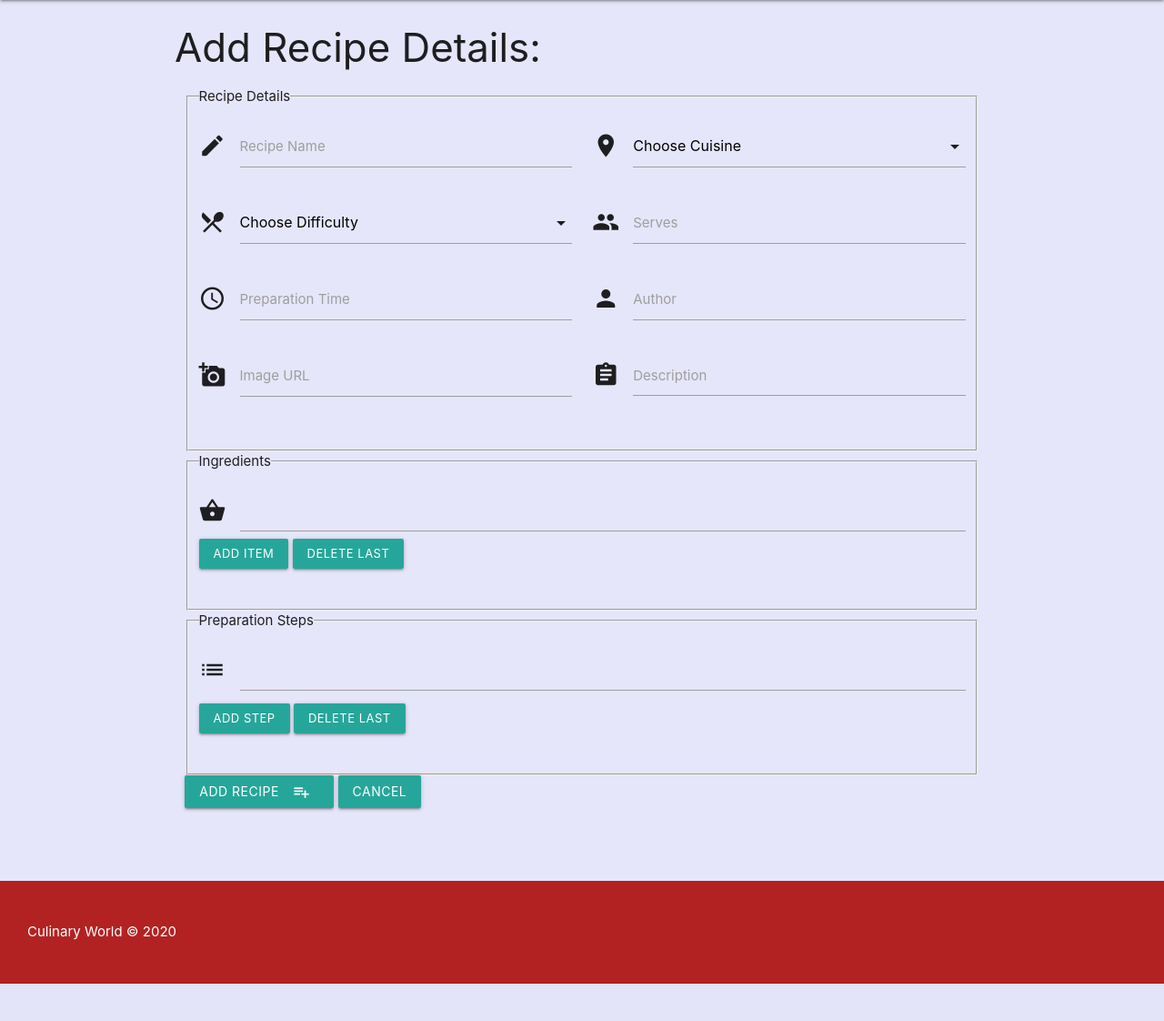
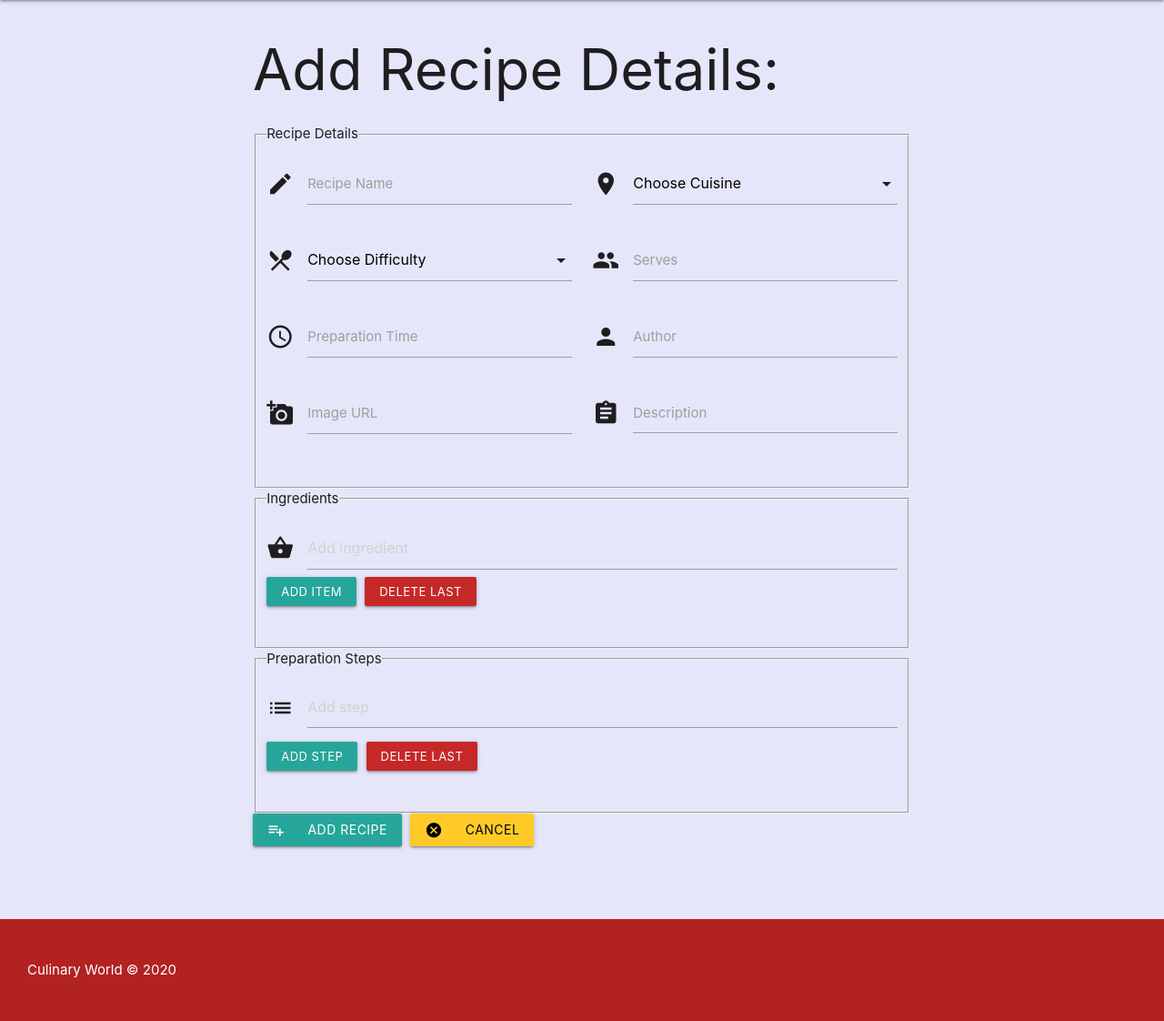
Before and after one commit to adrian80z/Culinary-World, a Flask app: page /add_recipe in a window 1280 px wide. Shown: the part 64-1186 px from the top of the page at 91% size. Before the commit the page ends 1145 px from the top, so only its background shows below. Run offline with Flask 2, Linux system fonts and the light colour scheme; the visitor is signed in with stand-in values (Sample User, id 1); data that the repository does not hold is empty; some libraries are stand-ins or nearby versions.

Commit message:
maxlength  to input added, footer block added

```diff
--- a/templates/add_recipe.html
+++ b/templates/add_recipe.html
@@ -1,15 +1,16 @@
 {% extends 'base.html' %}
 {% block content %}
 
-<h3>Add Recipe Details:</h3>
 <div class="row">
-    <form action="{{ url_for('insert_recipe') }}" method="POST" class="col s12">
+    <div class="col s12 l10 offset-l1">
+        <h1 class="main-title">Add Recipe Details:</h1>
+        <form action="{{ url_for('insert_recipe') }}" method="POST" class="add-form">
             <fieldset>
                 <legend>Recipe Details</legend>
                 <div class="row">
                     <div class="input-field col s12 m6">
                         <i class="material-icons prefix">create</i>
-                    <input id="recipe_name" name="recipe_name" type="text" class="validate">
+                        <input id="recipe_name" name="recipe_name" type="text" class="validate" maxlength="40">
                         <label for="recipe_name">Recipe Name</label>
                     </div>
 
@@ -26,49 +27,52 @@
 
                     <div class="input-field col s12 m6">
                         <i class="material-icons prefix">restaurant_menu</i>
-                    <select id="difficulty" name="difficulty" required>
+                        <select id="category" name="difficulty" required>
                             <option value="" disabled selected>Choose Difficulty</option>
-                        <option value="Easy">Easy</option>
-                        <option value="Medium">Medium</option>
-                        <option value="Hard">Hard</option>
+                            {% for difficult in level %}
+                            <option value="{{ difficult.d_level }}">{{ difficult.d_level }}
+                            </option>
+                            {% endfor %}
                         </select>
                     </div>
 
                     <div class="input-field col s12 m6">
                         <i class="material-icons prefix">people</i>
-                    <input id="serves" name="serves" type="text" class="validate">
+                        <input id="serves" name="serves" type="number" class="validate" min="1">
                         <label for="serves">Serves</label>
                     </div>
                     <div class="input-field col s12 m6">
                         <i class="material-icons prefix">access_time</i>
-                    <input id="prep_time" name="prep_time" type="text" class="validate">
+                        <input id="prep_time" name="prep_time" type="text" class="validate" maxlength=10>
                         <label for="prep_time">Preparation Time</label>
                     </div>
                     <div class="input-field col s12 m6">
                         <i class="material-icons prefix">person</i>
-                    <input id="author" name="author" type="text" class="validate">
+                        <input id="author" name="author" type="text" class="validate" maxlength="30">
                         <label for="author">Author</label>
                     </div>
                     <div class="input-field col s12 m6">
                         <i class="material-icons prefix">add_a_photo</i>
-                    <input id="image_url" name="image_url" type="text" class="validate">
+                        <input id="image_url" name="image_url" type="url" class="validate" required>
                         <label for="image_url">Image URL</label>
                     </div>
                     <div class="input-field col s12 m6">
                         <i class="material-icons prefix">assignment</i>
-                    <textarea name="description" id="description" class="materialize-textarea" required></textarea>
+                        <textarea name="description" id="description" class="materialize-textarea" required
+                            maxlength="500"></textarea>
                         <label for="description">Description</label>
                     </div>
                 </div>
             </fieldset>
             <fieldset>
                 <legend>Ingredients</legend>
-            <div class="row" >
+                <div class="row">
                     <div class="input-field col s12" id="items">
                         <i class="material-icons prefix">shopping_basket</i>
-                    <input name="ingredients" id="ingredients" class="validate" required>
-                    <a class="waves-effect waves-light btn-small add-input-field">Add item</a>
-					<a class="waves-effect waves-light btn-small delete-last-field">Delete Last</a>
+                        <input name="ingredients" id="ingredients" class="validate" placeholder="Add ingredient"
+                            required maxlength="60">
+                        <a class="waves-effect waves-light btn-small add-input-field margin-r">Add item</a>
+                        <a class="waves-effect waves-light btn-small delete-last-field delete">Delete Last</a>
                     </div>
                 </div>
             </fieldset>
@@ -77,20 +81,31 @@
                 <div class="row">
                     <div class="input-field col s12" id="steps">
                         <i class="material-icons prefix">list</i>
-                    <textarea name="method" id="method" class="materialize-textarea" required></textarea>
-                    <a class="waves-effect waves-light btn-small add-step">Add Step</a>
-					<a class="waves-effect waves-light btn-small delete-last-step">Delete Last</a>
+                        <textarea name="method" id="method" class="materialize-textarea" placeholder="Add step" required
+                            maxlength="300"></textarea>
+                        <a class="waves-effect waves-light btn-small add-step margin-r">Add Step</a>
+                        <a class="waves-effect waves-light btn-small delete-last-step delete">Delete Last</a>
                     </div>
                 </div>
             </fieldset>
             <div class="row">
                 <div class="col s12">
-                <button class="btn waves-effect waves-light" type="submit" name="action">Add Recipe
-                    <i class="material-icons right">playlist_add</i>
+                    <button class="btn waves-effect waves-light margin-r" type="submit">Add Recipe
+                        <i class="material-icons left">playlist_add</i>
                     </button>
-                <a href="{{ url_for('all_recipes') }}" class="btn waves-effect waves-light">Cancel</a>
+                    <a href="{{ url_for('all_recipes') }}" class="btn waves-effect waves-light cancel">Cancel<i
+                            class="material-icons left">cancel</i></a>
                 </div>
             </div>
         </form>
     </div>
+</div>
+
 {% endblock %}
+{% block footer %}
+
+<footer>
+    <p>Culinary World &copy; 2020</p>
+</footer>
+
+{% endblock %}
```
Lines whose indentation alone changed are shown as unchanged.
